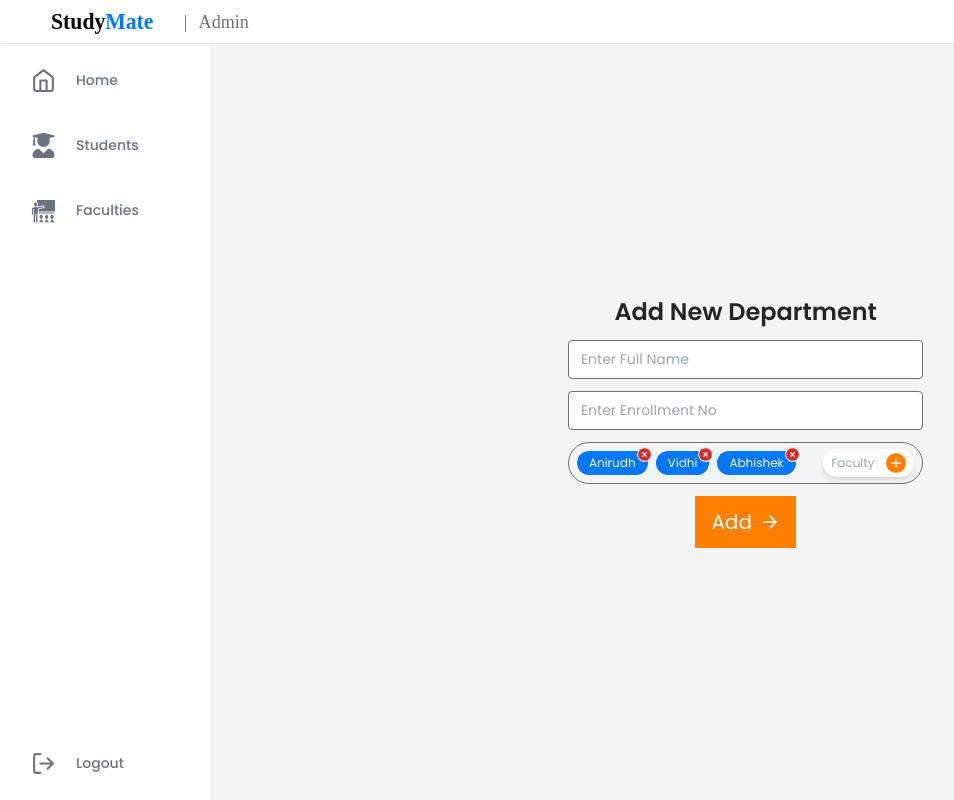
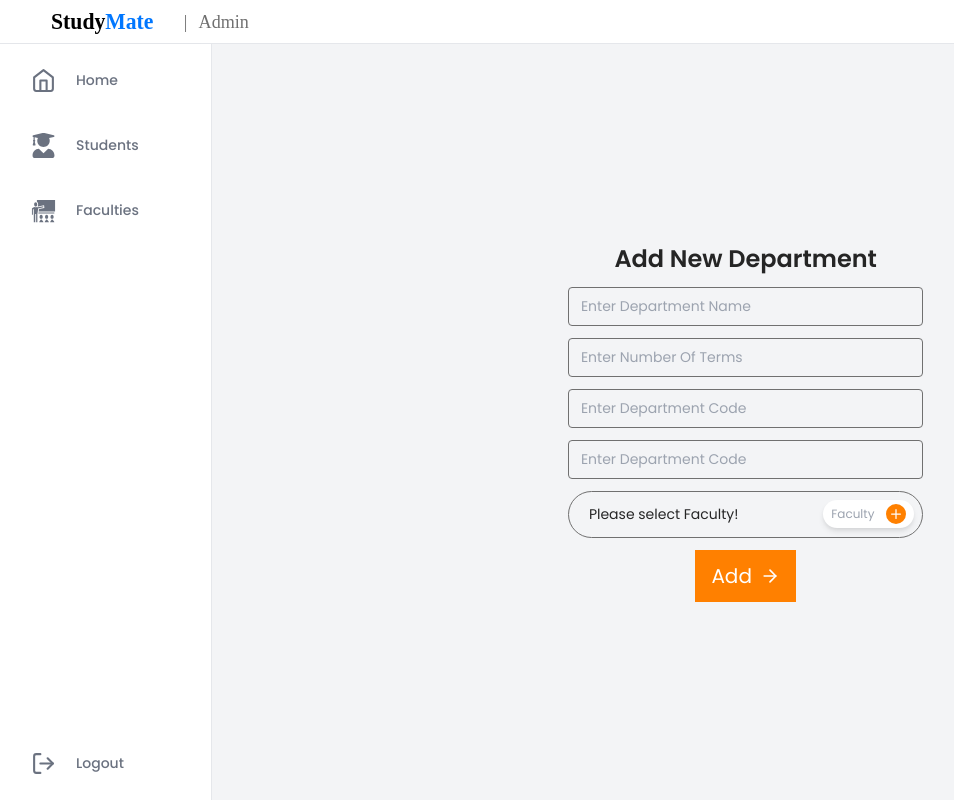
Before and after one commit to abhipatel7/studymate, a React (Create React App) app: page /admin/create-department in a window 1280 px wide. Shown: the whole page, without its empty margins (1-955 px from the left). Built offline with nearby package versions, Linux system fonts and the light colour scheme.

Commit message:
Add selector component and toast

```diff
--- a/package.json
+++ b/package.json
@@ -10,6 +10,8 @@
     "antd": "^4.13.0",
     "axios": "^0.21.1",
     "classnames": "^2.2.6",
+    "immutable": "^4.0.0-rc.12",
+    "lodash": "^4.17.21",
     "node-sass": "^5.0.0",
     "prop-types": "^15.7.2",
     "react": "^17.0.1",
@@ -19,6 +21,7 @@
     "react-router": "^5.2.0",
     "react-router-dom": "^5.2.0",
     "react-scripts": "4.0.3",
+    "react-toastify": "^7.0.3",
     "redux": "^4.0.5",
     "redux-thunk": "^2.3.0",
     "web-vitals": "^1.0.1"
--- a/src/components/Admin/CreateDepartment/CreateDepartment.jsx
+++ b/src/components/Admin/CreateDepartment/CreateDepartment.jsx
@@ -1,71 +1,104 @@
-import React, { useState } from 'react';
-import { BsPlusCircleFill } from 'react-icons/bs';
+import React, { useEffect, useState } from 'react';
 import { FiArrowRight } from 'react-icons/fi';
-import { RiCloseCircleFill } from 'react-icons/ri';
 
-import classes from './CreateDepartment.module.scss';
-
+import { toast } from 'react-toastify';
 import PageTitle from '../../PageTitle/PageTitle';
 import Input from '../../Input/Input';
 import Button from '../../Button/Button';
-import Modal from '../../Modal/Modal';
-import SearchBar from '../../SearchBar/SearchBar';
-import ImageCard from '../../ImageCard/ImageCard';
-import Selector from "../../Selector/Selector";
+import Selector from '../../Selector/Selector';
 
 const CreateDepartment = () => {
   const [name, setName] = useState('');
-  const [year, setYear] = useState('');
-  const [faculty, setFaculty] = useState('');
-  const [show, setShow] = useState(false);
+  const [terms, setTerms] = useState('');
+  const [fees, setFees] = useState('');
+  const [code, setCode] = useState('');
+  const [faculties, setFaculties] = useState([]);
+  const [selectedFaculties, setSelectedFaculties] = useState([]);
 
-  const showModal = () => setShow(true);
-  const hideModal = () => setShow(false);
+  // TODO - Get faculties from api
+  useEffect(() => {
+    setFaculties([
+      {
+        id: 1,
+        name: 'Anirudh',
+      }, {
+        id: 2,
+        name: 'Vidhi',
+      }, {
+        id: 3,
+        name: 'Abhishek',
+      }, {
+        id: 4,
+        name: 'Pranav',
+      },
+    ]);
+  }, []);
 
   const handleSubmit = (e) => {
     e.preventDefault();
-    setName('');
-    setYear('');
-    setFaculty('');
+    if (name.trim() === '' || terms <= 0 || fees <= 0 || code.trim() === '') {
+      return toast.error('Invalid input.');
+    }
+    // TODO - Api call
+  };
+
+  const selectFaculty = (faculty) => {
+    setSelectedFaculties((prevSelectedFaculties) => [...prevSelectedFaculties, faculty]);
+    setFaculties((prevFaculties) => prevFaculties.filter((fac) => fac.id !== faculty.id));
+  };
+
+  const removeFaculty = (faculty) => {
+    setSelectedFaculties((prevFaculties) => prevFaculties.filter((fac) => fac.id !== faculty.id));
+    setFaculties((prevFaculties) => [...prevFaculties, faculty]);
   };
 
   const handleNameChange = (e) => setName(e.target.value);
-  const handleYearChange = (e) => setYear(e.target.value);
-  const handleFacultyChange = (e) => setFaculty(e.target.value);
+  const handleTermChange = (e) => setTerms(e.target.value);
+  const handleFeeChange = (e) => setFees(e.target.value);
+  const handleCodeChange = (e) => setCode(e.target.value);
 
   return (
     <div className="flex flex-col h-full justify-center items-center space-y-3">
       <PageTitle>Add New Department</PageTitle>
       <form onSubmit={handleSubmit} className="flex flex-col space-y-3 items-center w-11/12 sm:w-1/2 lg:w-4/12">
         <Input
-          name="name"
+          name="departmentName"
           type="text"
           value={name}
-          placeholder="Enter Full Name"
+          placeholder="Enter Department Name"
           handleChange={handleNameChange}
-          required
         />
         <Input
-          name="academicYears"
+          name="academicTerms"
           type="number"
-          value={year}
-          placeholder="Enter Enrollment No"
-          handleChange={handleYearChange}
-          required
+          value={terms}
+          placeholder="Enter Number Of Terms"
+          handleChange={handleTermChange}
         />
-        <Selector />
-        <Modal show={show} handleClose={hideModal}>
-          <SearchBar />
-          <ImageCard name="Abhi" id="1234567" />
-          <ImageCard name="Anyo" id="1234567" />
-          <ImageCard name="Jay" id="1234567" />
-          <ImageCard name="Hiren" id="1234567" />
-          <ImageCard name="Banti" id="1234567" />
-        </Modal>
+        <Input
+          name="departmentFees"
+          type="number"
+          value={fees}
+          placeholder="Enter Department Code"
+          handleChange={handleFeeChange}
+        />
+        <Input
+          name="departmentCode"
+          type="text"
+          value={code}
+          placeholder="Enter Department Code"
+          handleChange={handleCodeChange}
+        />
+        <Selector
+          addLabel="Faculty"
+          items={faculties}
+          selectedItems={selectedFaculties}
+          selectItem={selectFaculty}
+          removeItem={removeFaculty}
+        />
         <Button
           type="submit"
           icon={<FiArrowRight />}
-          styles={classes.buttonStyles}
         >
           Add
         </Button>
--- a/src/components/Admin/CreateDepartment/CreateDepartment.module.scss
+++ /dev/null
@@ -1,58 +0,0 @@
-input::-webkit-outer-spin-button,
-input::-webkit-inner-spin-button {
-  -webkit-appearance: none;
-  margin: 0;
-}
-
-input[type=number] {
-  -moz-appearance: textfield;
-}
-
-.inputStyles {
-  border-color: #707070;
-  @apply w-full rounded p-3.5 mt-1.5 mb-1.5 border
-}
-
-.textStyles {
-  @apply text-2xl font-black mb-0.5 lg:w-auto lg:text-3xl lg:mb-3.5
-}
-
-.buttonStyles {
-  background-color: #FF8000;
-  color: #FFF;
-  @apply text-3xl p-2.5 mt-3 pl-10 pr-10 rounded
-}
-
-.buttonStyles > svg {
-  @apply inline-block
-}
-
-.addBtnStyles {
-  height: 35px;
-  border-color: #707070;
-  @apply absolute border rounded-3xl pb-1.5 pr-10 pt-0.5 pl-2.5 top-3.5 lg:top-5 right-1.5 lg:right-3.5 lg:text-xl bg-white shadow
-}
-
-.addIconStyles {
-  color: rgb(255, 128, 0);
-  position: absolute;
-  width: 34px;
-  height: 34px;
-  top: -1px;
-  right: 0px;
-}
-
-@media screen and (min-width: 1024px) {
-  .inputStyles {
-    width: 860px;
-    height: 65px;
-    font-size: 1.25rem;
-  }
-  .buttonStyles {
-    width: 206.53px;
-    height: 85px;
-  }
-  .addBtnStyles {
-    font-size: 0.875rem;
-  }
-}
--- a/src/components/Input/Input.jsx
+++ b/src/components/Input/Input.jsx
@@ -16,7 +16,7 @@ const Input = (props) => {
       {label ? <label>{label}</label> : null}
       <input
         className={classnames(
-          'w-full rounded px-3 py-2 border outline-none border-customGray',
+          'w-full rounded px-3 py-2 border outline-none border-customGray bg-gray-100',
           inputClass,
         )}
         onChange={handleChange}
--- a/src/components/Modal/Modal.jsx
+++ b/src/components/Modal/Modal.jsx
@@ -4,7 +4,7 @@ const Modal = ({ handleClose, show, children }) => (
       show ? 'block' : 'hidden'
     }`}
   >
-    <section className="fixed bg-white w-4/5 h-auto top-1/2 left-1/2 transform -translate-x-1/2 -translate-y-1/2 rounded-2xl">
+    <section className="fixed bg-white w-4/5 h-auto top-1/2 left-1/2 transform -translate-x-1/2 -translate-y-1/2 rounded-2xl overflow-scroll">
       <button
         className="absolute right-1"
         type="button"
--- a/src/components/Selector/Selector.jsx
+++ b/src/components/Selector/Selector.jsx
@@ -1,35 +1,65 @@
-import React from 'react';
+import React, { useState } from 'react';
 import { RiCloseCircleFill } from 'react-icons/ri';
 import { BsPlusCircleFill } from 'react-icons/bs';
 
+import SearchBar from '../SearchBar/SearchBar';
+import ImageCard from '../ImageCard/ImageCard';
+import Modal from '../Modal/Modal';
+
 const Selector = (props) => {
-  console.log(props);
+  const {
+    items, selectedItems, addLabel, selectItem, removeItem,
+  } = props;
+
+  const [show, setShow] = useState(false);
 
   return (
+    <>
       <div className="w-full rounded-full flex justify-between items-center border border-customGray px-2">
         <div className="flex flex-1 h-full w-full overflow-auto rounded-full">
           <div className="flex h-full w-full items-center space-x-2 py-2">
-          <div className="rounded-full relative px-3 py-1 bg-secondary">
-            <div className="absolute -top-1 -right-1 text-red-600 bg-gray-200 rounded-full cursor-pointer"><RiCloseCircleFill size={15} /></div>
-            <div className="text-xs text-white">Anirudh</div>
+            {selectedItems && selectedItems.length > 0 ? selectedItems.map((item) => (
+              <div className="rounded-full relative px-3 py-1 bg-secondary" key={item.id}>
+                <div
+                  className="absolute -top-1 -right-1 text-red-600 bg-gray-200 rounded-full cursor-pointer"
+                  onClick={() => removeItem(item)}
+                >
+                  <RiCloseCircleFill size={15} />
                 </div>
-          <div className="rounded-full relative px-3 py-1 bg-secondary">
-            <div className="absolute -top-1 -right-1 text-red-600 bg-gray-200 rounded-full cursor-pointer"><RiCloseCircleFill size={15} /></div>
-            <div className="text-xs text-white">Vidhi</div>
+                <div className="text-xs text-white">{item.name}</div>
               </div>
-          <div className="rounded-full relative px-3 py-1 bg-secondary">
-            <div className="absolute -top-1 -right-1 text-red-600 bg-gray-200 rounded-full cursor-pointer"><RiCloseCircleFill size={15} /></div>
-            <div className="text-xs text-white">Abhishek</div>
+            )) : (
+              <div className="px-3 py-1">
+                Please select {addLabel}!
+              </div>
+            )}
           </div>
         </div>
-      </div>
-      <div className="flex flex-none space-x-3 justify-between items-center px-2 py-1 rounded-full bg-white shadow-md cursor-pointer">
-        <div className="text-gray-400 text-xs">Faculty</div>
+        <div
+          className="flex flex-none space-x-3 justify-between items-center px-2 py-1 rounded-full bg-white shadow-md cursor-pointer"
+          onClick={() => setShow(true)}
+        >
+          <div className="text-gray-400 text-xs">{addLabel}</div>
           <div className="text-primary">
             <BsPlusCircleFill size={20} />
           </div>
         </div>
       </div>
+      <Modal
+        show={show}
+        handleClose={() => setShow(false)}
+      >
+        <SearchBar />
+        {items && items.length > 0 ? items.map((item) => (
+          <>
+            <ImageCard name={item.name} id={item.id} key={item.id} />
+            <button onClick={() => selectItem(item)}>Add</button>
+          </>
+        )) : (
+          <div>No {addLabel} found!</div>
+        )}
+      </Modal>
+    </>
   );
 };
 
--- a/src/index.jsx
+++ b/src/index.jsx
@@ -6,6 +6,9 @@ import {
   combineReducers, createStore, applyMiddleware, compose,
 } from 'redux';
 import thunk from 'redux-thunk';
+import { ToastContainer } from 'react-toastify';
+
+import 'react-toastify/dist/ReactToastify.css';
 
 import './index.css';
 import App from './App';
@@ -14,6 +17,7 @@ import userReducer from './store/reducers/user';
 const rootReducer = combineReducers({
   user: userReducer,
 });
+// eslint-disable-next-line no-undef
 const composeEnhancers = window.__REDUX_DEVTOOLS_EXTENSION_COMPOSE__ || compose;
 const store = createStore(
   rootReducer,
@@ -24,9 +28,21 @@ ReactDOM.render(
   <React.StrictMode>
     <BrowserRouter>
       <Provider store={store}>
+        <ToastContainer
+          position="bottom-center"
+          autoClose={5000}
+          hideProgressBar
+          newestOnTop
+          closeOnClick={false}
+          rtl={false}
+          pauseOnFocusLoss={false}
+          draggable
+          pauseOnHover={false}
+        />
         <App />
       </Provider>
     </BrowserRouter>
   </React.StrictMode>,
+  // eslint-disable-next-line no-undef
   document.getElementById('root'),
 );
```
Also changed, not shown: .eslintrc.js, 1 other file (tests, documents, lock files or other folders). Lines whose indentation alone changed are shown as unchanged.
